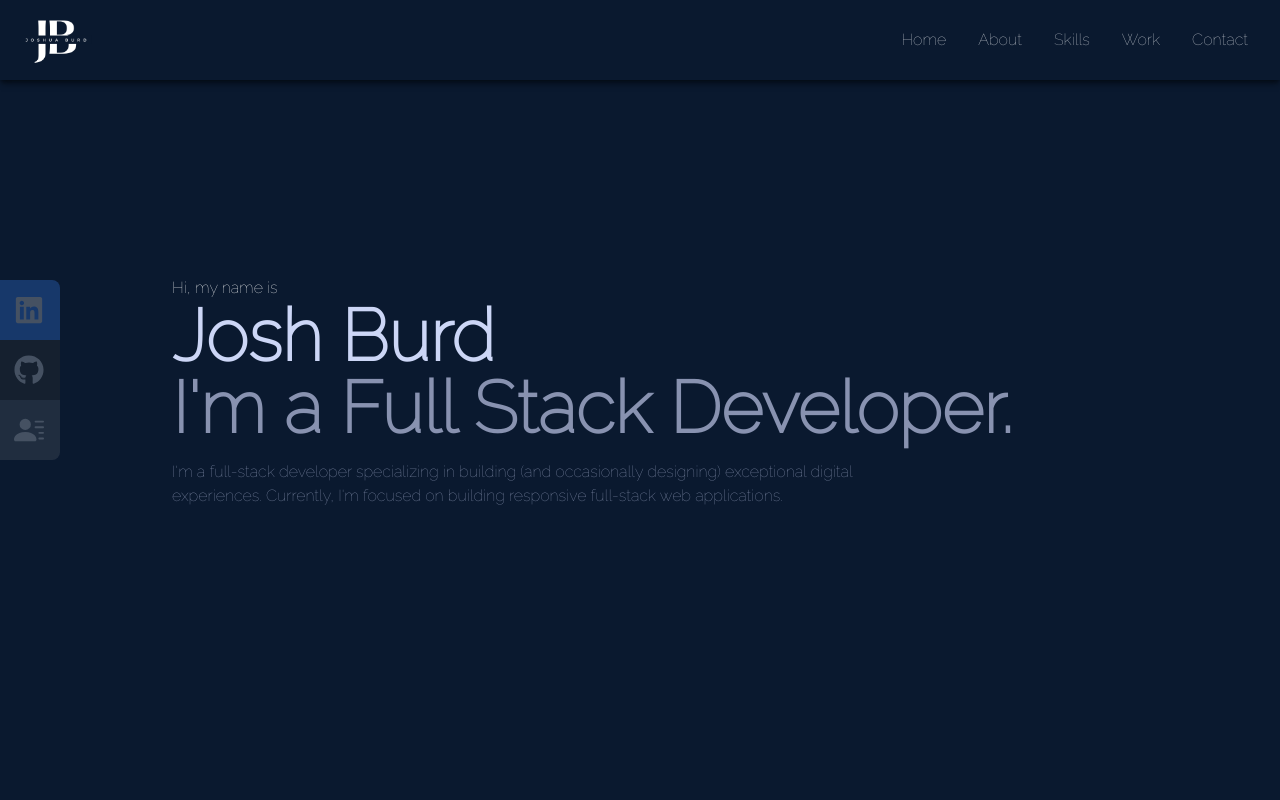
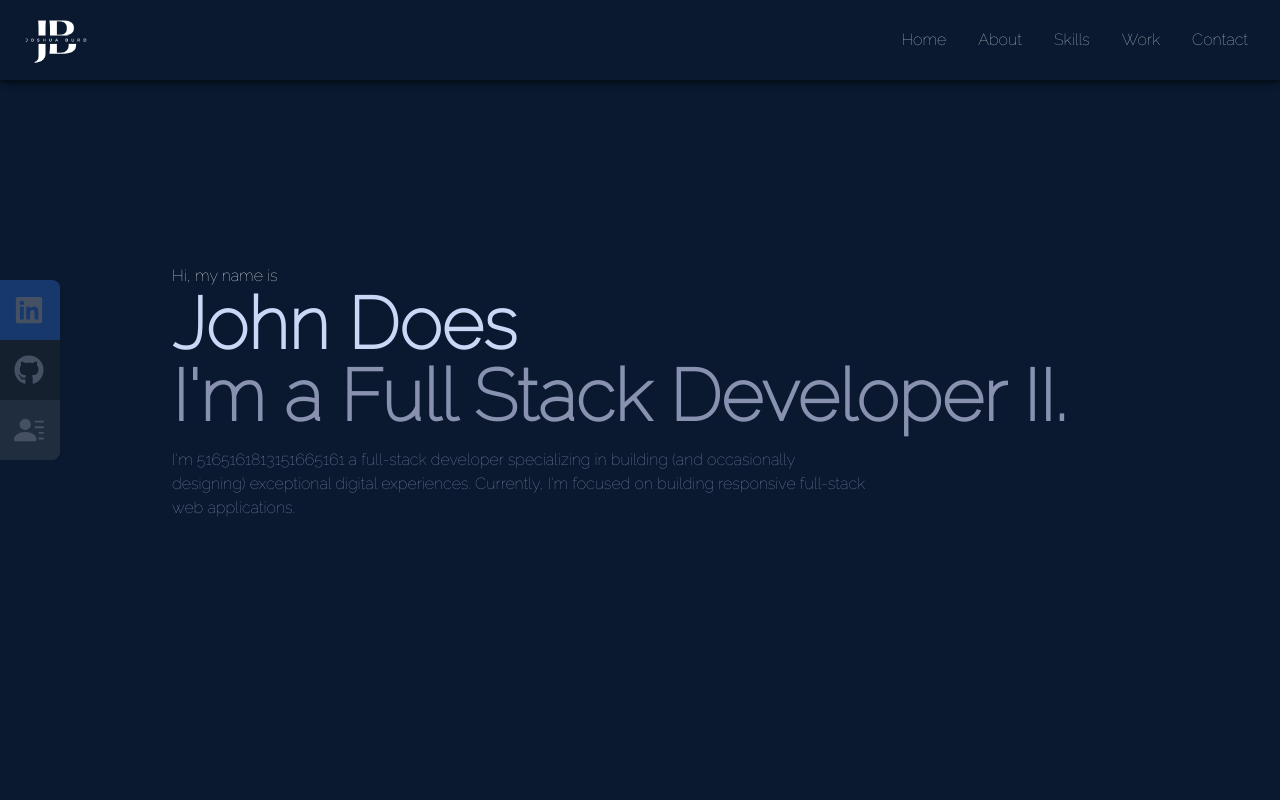
Before and after one commit to OptimisticImpulse/Portfolio-Website, a React (Create React App) app: page / in a window 1280 px wide. Shown: the top 800 px of the page. Built offline with nearby package versions, Linux system fonts and the light colour scheme.

Commit message:
Update Home.jsx

```diff
--- a/src/Components/Home.jsx
+++ b/src/Components/Home.jsx
@@ -5,13 +5,13 @@ const Home = () => {
       <div className="max-w-[1000px] mx-auto px-8 flex flex-col justify-center h-full">
         <p className="text-white">Hi, my name is</p>
         <h1 className="text-4xl sm:text-7xl font-bold text-[#ccd6f6]">
-          Josh Burd
+          John Does
         </h1>
         <h2 className="text-4xl sm:text-7xl font-bold text-[#8892b0]">
-          I'm a Full Stack Developer.
+          I'm a Full Stack Developer II.
         </h2>
         <p className="text-[#8893b0] py-4 max-w-[700px]">
-          I'm a full-stack developer specializing in building (and occasionally
+          I'm 5165161813151665161 a full-stack developer specializing in building (and occasionally
           designing) exceptional digital experiences. Currently, I'm focused on
           building responsive full-stack web applications.
         </p>
```
